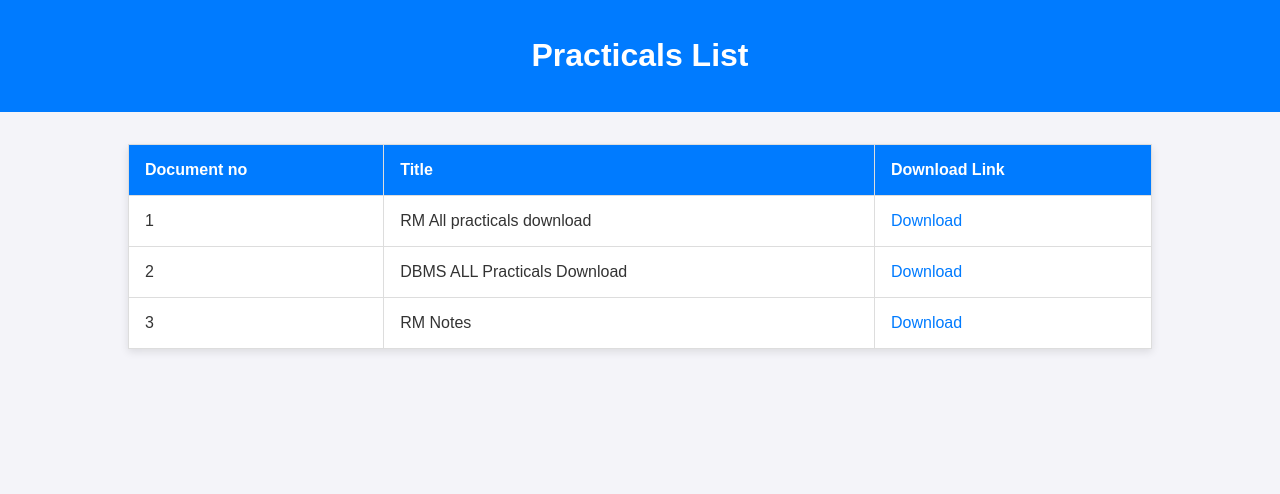
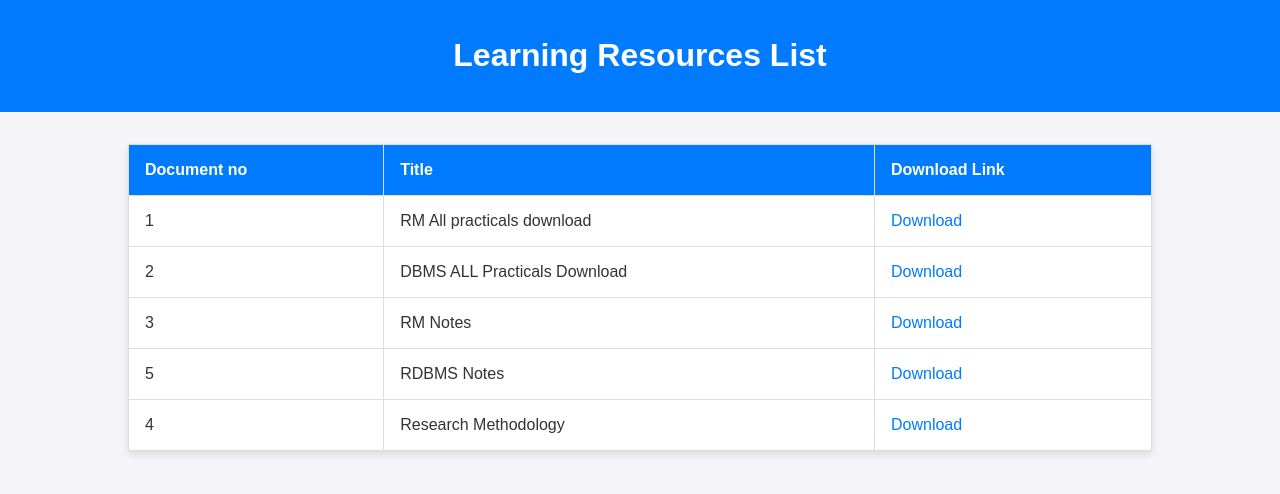
Before and after one commit to i-dontno/i-dontno.github.io, a plain HTML site: page index.html in a window 1280 px wide. Drawn offline with Linux system fonts and the light colour scheme.

Commit message:
Update index.html

```diff
--- a/index.html
+++ b/index.html
@@ -48,7 +48,7 @@
 </head>
 <body>
     <header>
-        <h1>Practicals List</h1>
+        <h1>Learning Resources List</h1>
     </header>
     <table>
         <thead>
@@ -74,16 +74,18 @@
                 <td>RM Notes</td>
                 <td><a href="https://drive.google.com/file/d/14eRq7PPUMC2rWYs903Uu4v-WLGor-JD2/view?usp=drive_link" download>Download</a></td>
             </tr>
-            <tr>
-                <!-- <td>4</td>
-                <td>Practical 4</td>
-                <td><a href="" download>Download</a></td>
+              <tr>
+                <td>5</td>
+                <td>RDBMS Notes</td>
+                <td><a href="https://drive.google.com/file/d/1zXprJVQBB5_NmFnWm4u26HQrPyyirdaD/view?usp=drive_link" download>Download</a></td>
             </tr>
             <tr>
-                <td>5</td>
-                <td>Practical 5</td>
-                <td><a href="" download>Download</a></td>
+                <td>4</td>
+                <td>Research Methodology</td>
+                <td><a href="https://youtube.com/playlist?list=PLk3poRqYftlhDGto5oSxeNeFWHzajbVuA&si=Mq19De4rLYFeyYX1" download>Download</a></td>
             </tr>
+                <!--
+
             <tr>
                 <td>6</td>
                 <td>Practical 6</td>
```
